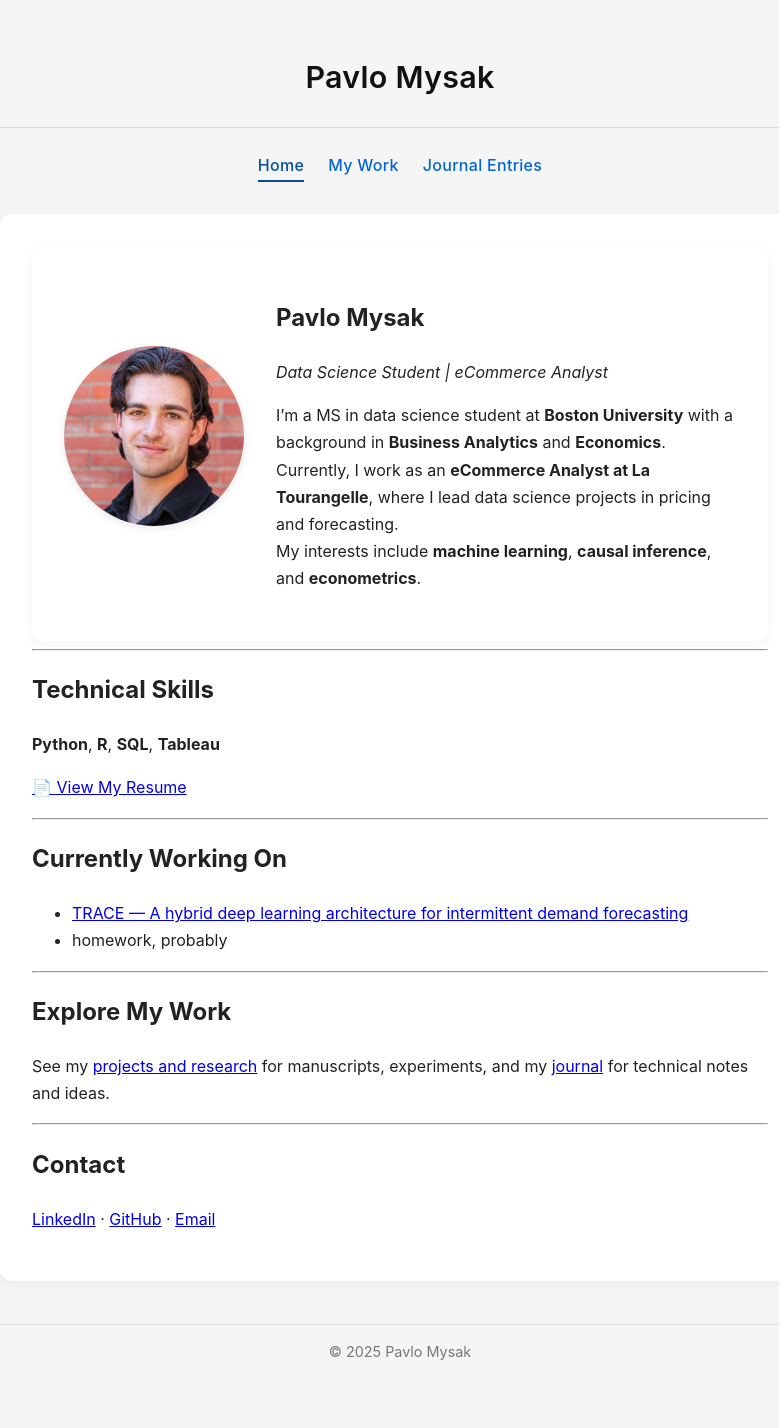
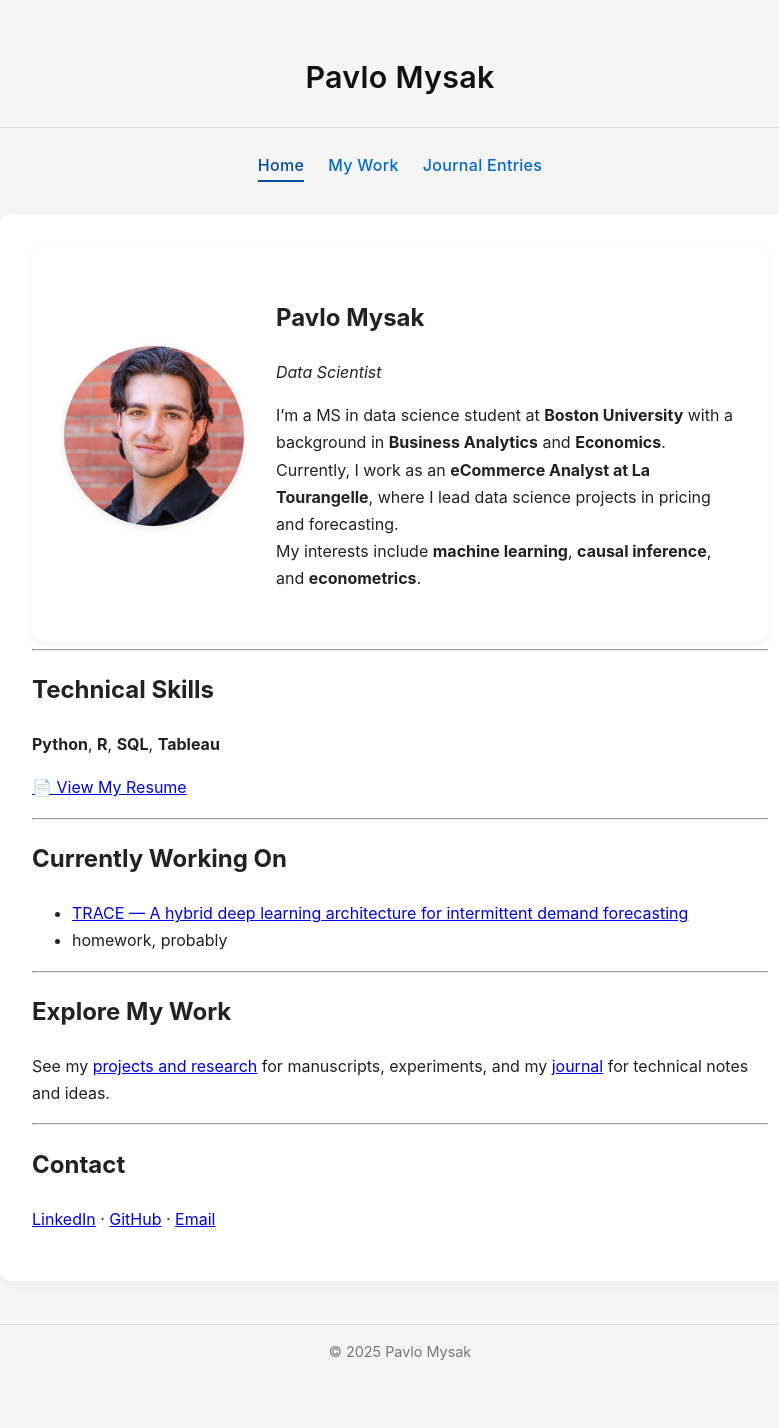
Before and after one commit to pavlomysak/pavlomysak.github.io, a Jekyll site: the page built from index.md, in a window 1280 px wide. Shown: the whole page, without its empty margins (240-1019 px from the left). Built offline with Jekyll 4.4.1, drawn with Linux system fonts in a browser that asks for light colours.

Commit message:
Update index.md

```diff
--- a/index.md
+++ b/index.md
@@ -4,7 +4,7 @@
 ---
 
 # Pavlo Mysak
-_Data Science Student | eCommerce Analyst_
+_Data Scientist_
 
 I’m a MS in data science student at **Boston University** with a background in **Business Analytics** and **Economics**.
 Currently, I work as an **eCommerce Analyst at La Tourangelle**, where I lead data science projects in pricing and forecasting.
@@ -17,7 +17,7 @@
 ## Technical Skills
 **Python**, **R**, **SQL**, **Tableau**
 
-[📄 View My Resume](PavloMysak_Resume_DS_0731.pdf)
+[📄 View My Resume](PavloMysak_Resume_DS_1029.pdf)
 
 ---
 
```
